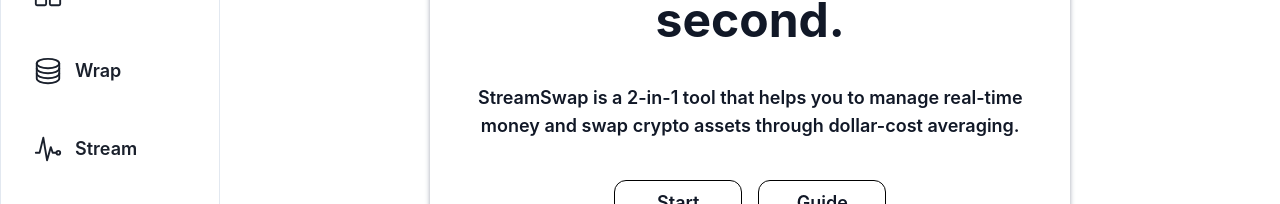
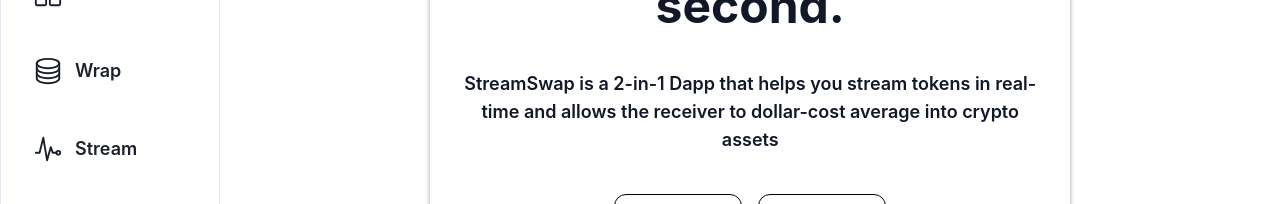
Before and after one commit to meikei-99/StreamSwap_Frontend, a Next.js app: page /HomePage in a window 1280 px wide. Shown: the part 195-399 px from the top of the page. Built offline with nearby package versions, Linux system fonts and the light colour scheme; what @web3uikit/core, react-moralis would draw is missing.

Commit message:
amend headline

```diff
--- a/pages/HomePage.js
+++ b/pages/HomePage.js
@@ -19,9 +19,9 @@
                         <span>Manage</span> money every second.
                     </h1>
                     <h3 className=" text-md md:text-lg">
-                        StreamSwap is a 2-in-1 tool that helps you to manage
-                        real-time money and swap crypto assets through
-                        dollar-cost averaging.
+                        StreamSwap is a 2-in-1 Dapp that helps you stream tokens
+                        in real-time and allows the receiver to dollar-cost
+                        average into crypto assets
                     </h3>
                     <div className="flex flex-row justify-center gap-4">
                         <Link href="./Super">
@@ -30,7 +30,7 @@
                         <a
                             target="_blank"
                             rel="noreferrer"
-                            href="https://github.com/meikei-99/StreamSwap"
+                            href="https://github.com/meikei-99/StreamSwap_Frontend"
                         >
                             {" "}
                             <button className={buttonClassName}>Guide</button>
```
